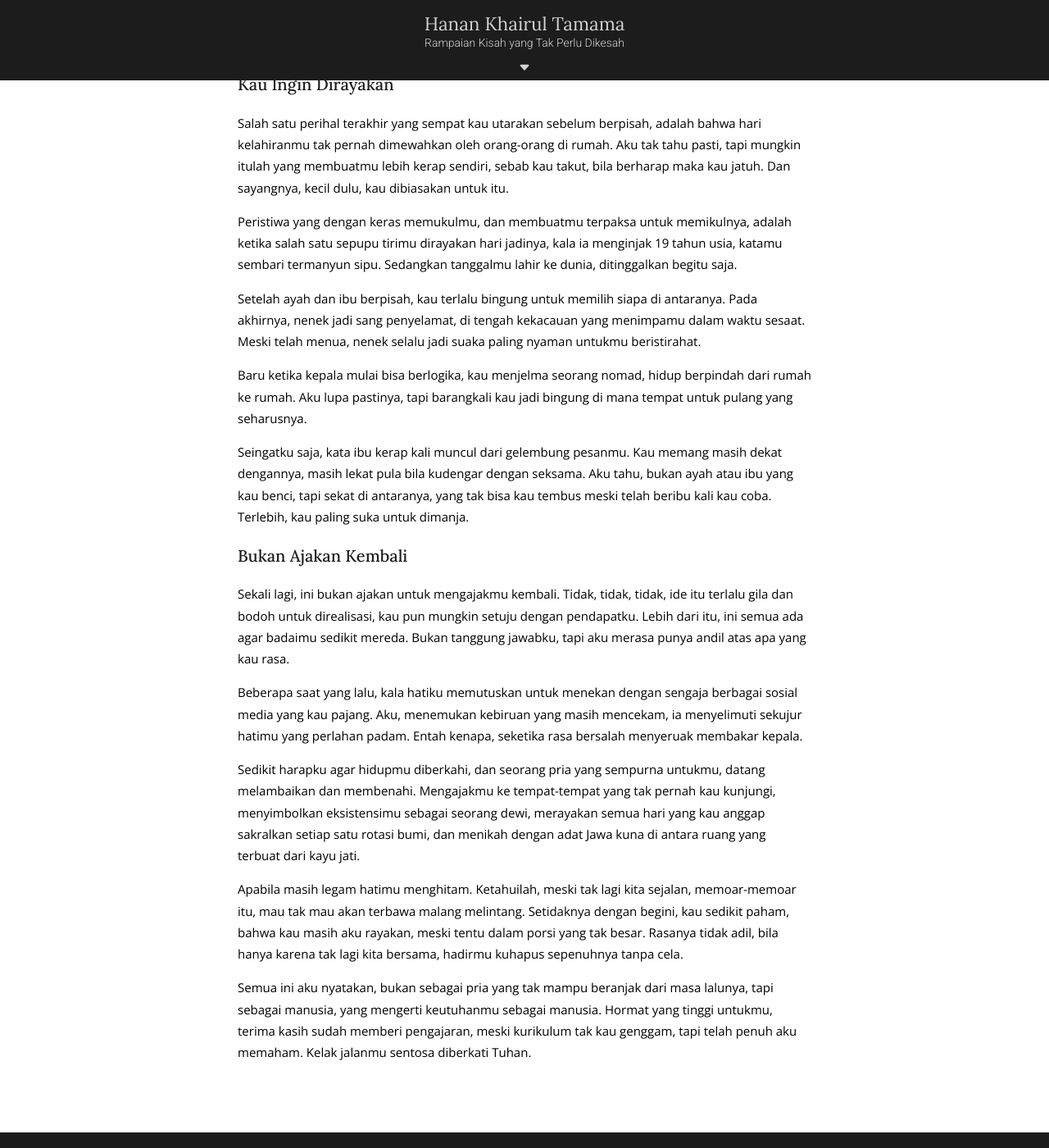
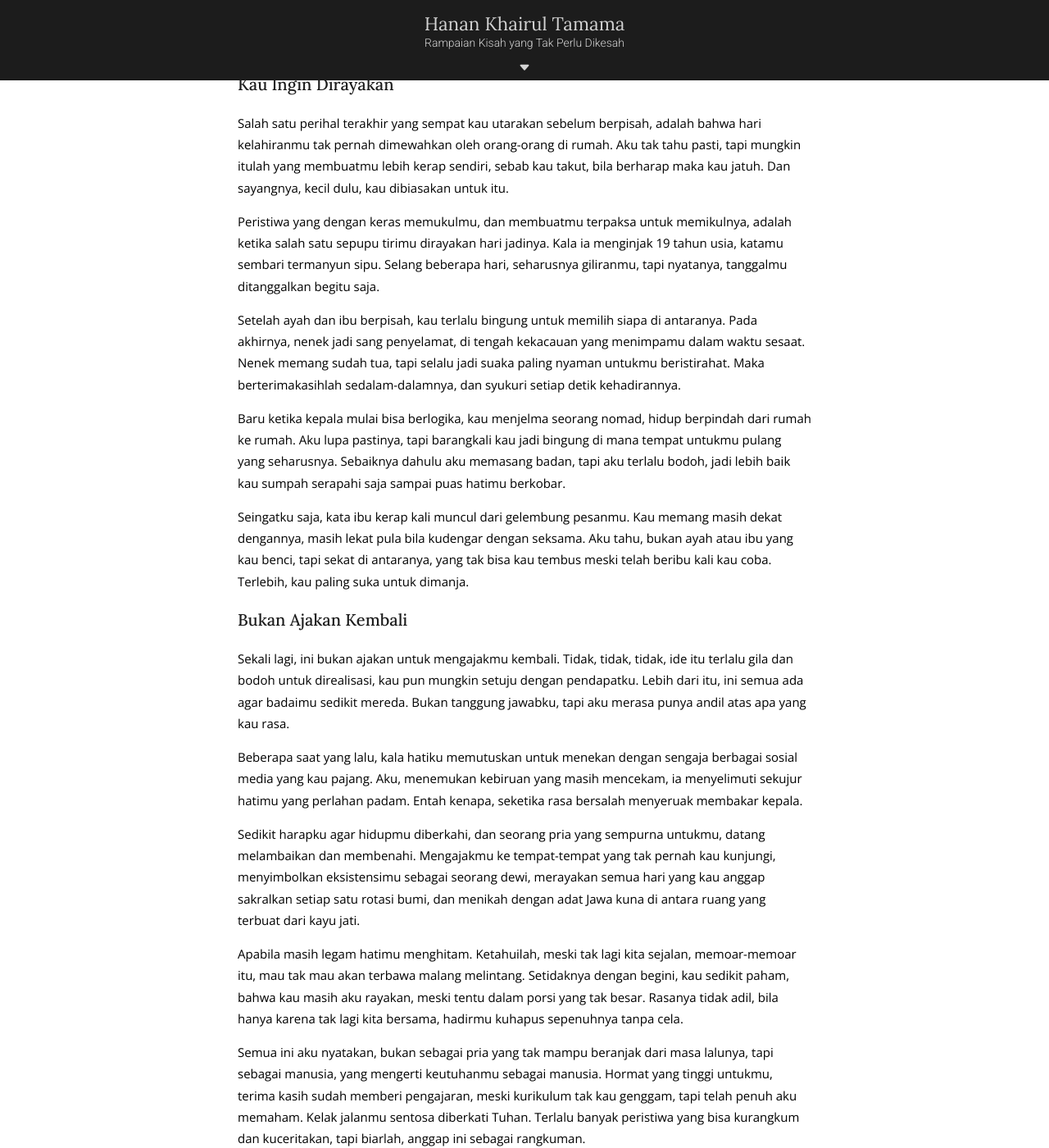
Before and after one commit to MeatBeaters/hanankhairultamama, a Jekyll site: the page built from _posts/2025-04-29-untuk-perempuan-yang-sempat-beri-kalam.md, in a window 1280 px wide and 1400 px high, scrolled down 1742 px. Shown: the whole window at 82% size. Built offline with Jekyll 4.4.1, drawn with Linux system fonts in a browser that asks for light colours.

Commit message:
Update 2025-04-29-untuk-perempuan-yang-sempat-beri-kalam.md

```diff
--- a/_posts/2025-04-29-untuk-perempuan-yang-sempat-beri-kalam.md
+++ b/_posts/2025-04-29-untuk-perempuan-yang-sempat-beri-kalam.md
@@ -32,11 +32,11 @@ Jarang pula bagi kita untuk pergi ke tempat-tempat dan menyulapnya menjadi mesra
 
 Salah satu perihal terakhir yang sempat kau utarakan sebelum berpisah, adalah bahwa hari kelahiranmu tak pernah dimewahkan oleh orang-orang di rumah. Aku tak tahu pasti, tapi mungkin itulah yang membuatmu lebih kerap sendiri, sebab kau takut, bila berharap maka kau jatuh. Dan sayangnya, kecil dulu, kau dibiasakan untuk itu.
 
-Peristiwa yang dengan keras memukulmu, dan membuatmu terpaksa untuk memikulnya, adalah ketika salah satu sepupu tirimu dirayakan hari jadinya, kala ia menginjak 19 tahun usia, katamu sembari termanyun sipu. Sedangkan tanggalmu lahir ke dunia, ditinggalkan begitu saja.
+Peristiwa yang dengan keras memukulmu, dan membuatmu terpaksa untuk memikulnya, adalah ketika salah satu sepupu tirimu dirayakan hari jadinya. Kala ia menginjak 19 tahun usia, katamu sembari termanyun sipu. Selang beberapa hari, seharusnya giliranmu, tapi nyatanya, tanggalmu ditanggalkan begitu saja.
 
-Setelah ayah dan ibu berpisah, kau terlalu bingung untuk memilih siapa di antaranya. Pada akhirnya, nenek jadi sang penyelamat, di tengah kekacauan yang menimpamu dalam waktu sesaat. Meski telah menua, nenek selalu jadi suaka paling nyaman untukmu beristirahat.
+Setelah ayah dan ibu berpisah, kau terlalu bingung untuk memilih siapa di antaranya. Pada akhirnya, nenek jadi sang penyelamat, di tengah kekacauan yang menimpamu dalam waktu sesaat. Nenek memang sudah tua, tapi selalu jadi suaka paling nyaman untukmu beristirahat. Maka berterimakasihlah sedalam-dalamnya, dan syukuri setiap detik kehadirannya.
 
-Baru ketika kepala mulai bisa berlogika, kau menjelma seorang nomad, hidup berpindah dari rumah ke rumah. Aku lupa pastinya, tapi barangkali kau jadi bingung di mana tempat untuk pulang yang seharusnya.
+Baru ketika kepala mulai bisa berlogika, kau menjelma seorang nomad, hidup berpindah dari rumah ke rumah. Aku lupa pastinya, tapi barangkali kau jadi bingung di mana tempat untukmu pulang yang seharusnya. Sebaiknya dahulu aku memasang badan, tapi aku terlalu bodoh, jadi lebih baik kau sumpah serapahi saja sampai puas hatimu berkobar.
 
 Seingatku saja, kata ibu kerap kali muncul dari gelembung pesanmu. Kau memang masih dekat dengannya, masih lekat pula bila kudengar dengan seksama. Aku tahu, bukan ayah atau ibu yang kau benci, tapi sekat di antaranya, yang tak bisa kau tembus meski telah beribu kali kau coba. Terlebih, kau paling suka untuk dimanja.
 
@@ -50,4 +50,4 @@ Sedikit harapku agar hidupmu diberkahi, dan seorang pria yang sempurna untukmu,
 
 Apabila masih legam hatimu menghitam. Ketahuilah, meski tak lagi kita sejalan, memoar-memoar itu, mau tak mau akan terbawa malang melintang. Setidaknya dengan begini, kau sedikit paham, bahwa kau masih aku rayakan, meski tentu dalam porsi yang tak besar. Rasanya tidak adil, bila hanya karena tak lagi kita bersama, hadirmu kuhapus sepenuhnya tanpa cela.
 
-Semua ini aku nyatakan, bukan sebagai pria yang tak mampu beranjak dari masa lalunya, tapi sebagai manusia, yang mengerti keutuhanmu sebagai manusia. Hormat yang tinggi untukmu, terima kasih sudah memberi pengajaran, meski kurikulum tak kau genggam, tapi telah penuh aku memaham. Kelak jalanmu sentosa diberkati Tuhan.
+Semua ini aku nyatakan, bukan sebagai pria yang tak mampu beranjak dari masa lalunya, tapi sebagai manusia, yang mengerti keutuhanmu sebagai manusia. Hormat yang tinggi untukmu, terima kasih sudah memberi pengajaran, meski kurikulum tak kau genggam, tapi telah penuh aku memaham. Kelak jalanmu sentosa diberkati Tuhan. Terlalu banyak peristiwa yang bisa kurangkum dan kuceritakan, tapi biarlah, anggap ini sebagai rangkuman.
```
